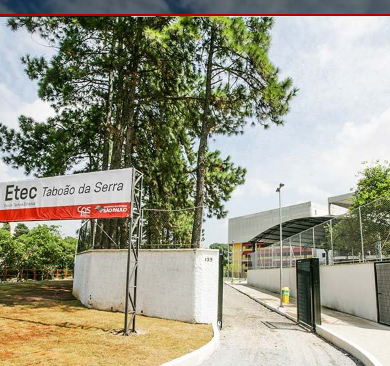
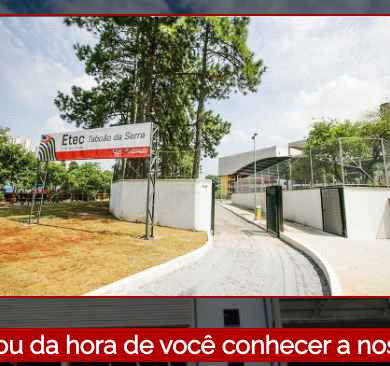
Before and after one commit to GigicaNves/Etec-Tabo-o, a plain HTML site: page page.html in a window 390 px wide. Shown: the part 124-490 px from the top of the page. Drawn offline with nearby package versions, Linux system fonts and the light colour scheme.

Commit message:
V2.0.1
Responsividade

```diff
--- a/stylePage.css
+++ b/stylePage.css
@@ -195,3 +195,35 @@ img.slideshow {
     border-radius: 10px;
     margin-bottom: 30px;
 }
+
+@media screen and (max-width: 680px) {
+    img.etec {
+        margin-top: 30px;
+        width: 80%;
+    }
+    p.txt {
+        font-size: 25px;
+    }
+    div.conteudo {
+        margin-left: 50%;
+        margin-right: 50%;
+    }
+    p.paragrafo {
+        font-size: 18px;
+    }
+    div.cards {
+        flex-direction: column;
+        justify-content: center;
+        align-items: center;
+    }
+}
+@media screen and (max-width: 580px) {
+    img.etec {
+        margin-top: 30px;
+        width: 70%;
+    }
+    p.txt {
+        font-size: 25px;
+    }
+
+}
```
